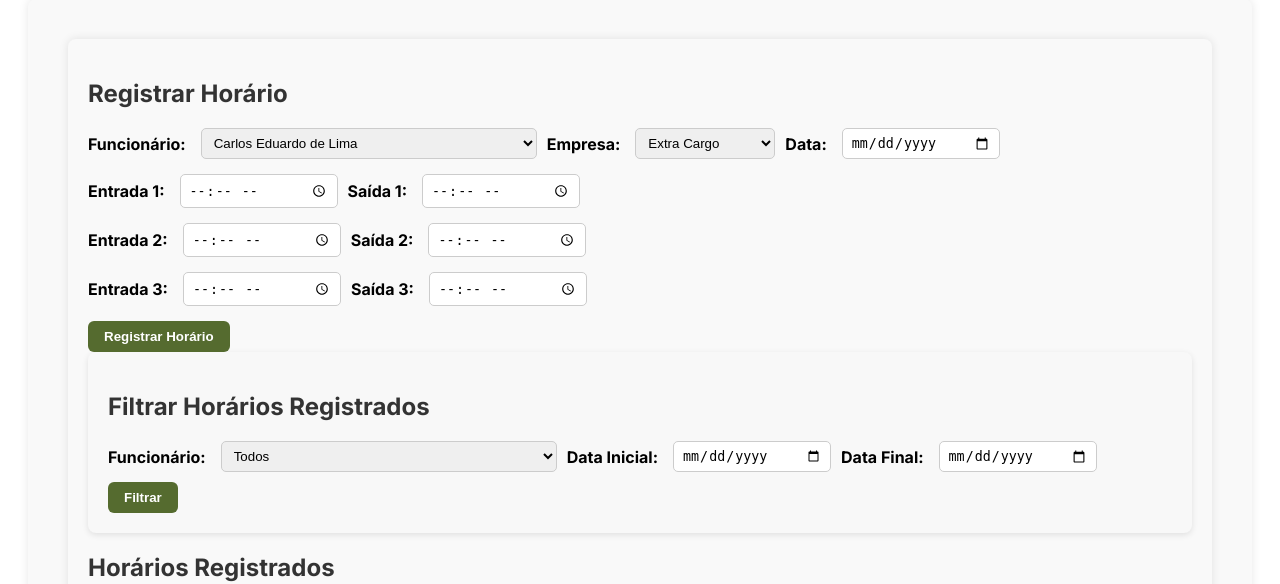
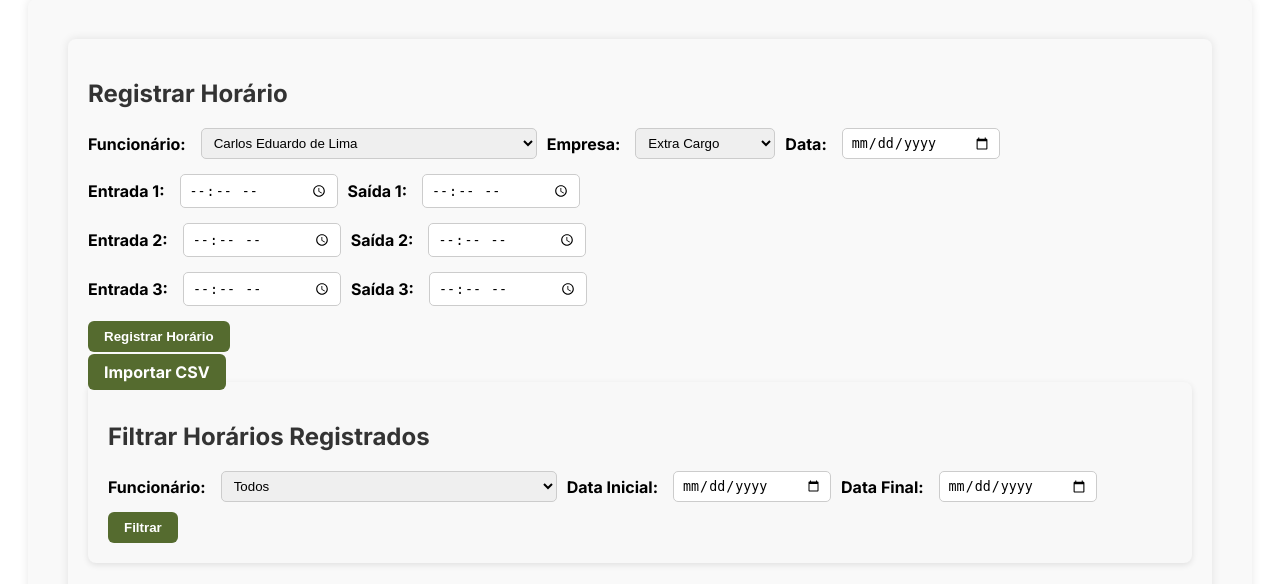
Before and after one commit to MatheusGiussepe/sistema-ponto-elmo, a Flask app: page /registro in a window 1280 px wide. Shown: the part 103-687 px from the top of the page. Run offline with Flask 3, Linux system fonts and the light colour scheme; data comes from the database, SQL or seed files in the repository.

Commit message:
CSV Button

```diff
--- a/templates/registro.html
+++ b/templates/registro.html
@@ -47,9 +47,13 @@
         </div>
 
         <div class="form-group">
-            <button type="submit" class="btn-green">Registrar Horário</button>
+            <button style="margin-bottom: 10px;" type="submit" class="btn-green">Registrar Horário</button>
         </div>
     </form>
+
+<div>
+    <a style="margin-top: 10px;" href="{{ url_for('importar_csv') }}" class="btn-green">Importar CSV</a>
+</div>
 
 <div class="card p-4 mb-4">
     <h2>Filtrar Horários Registrados</h2>
```
